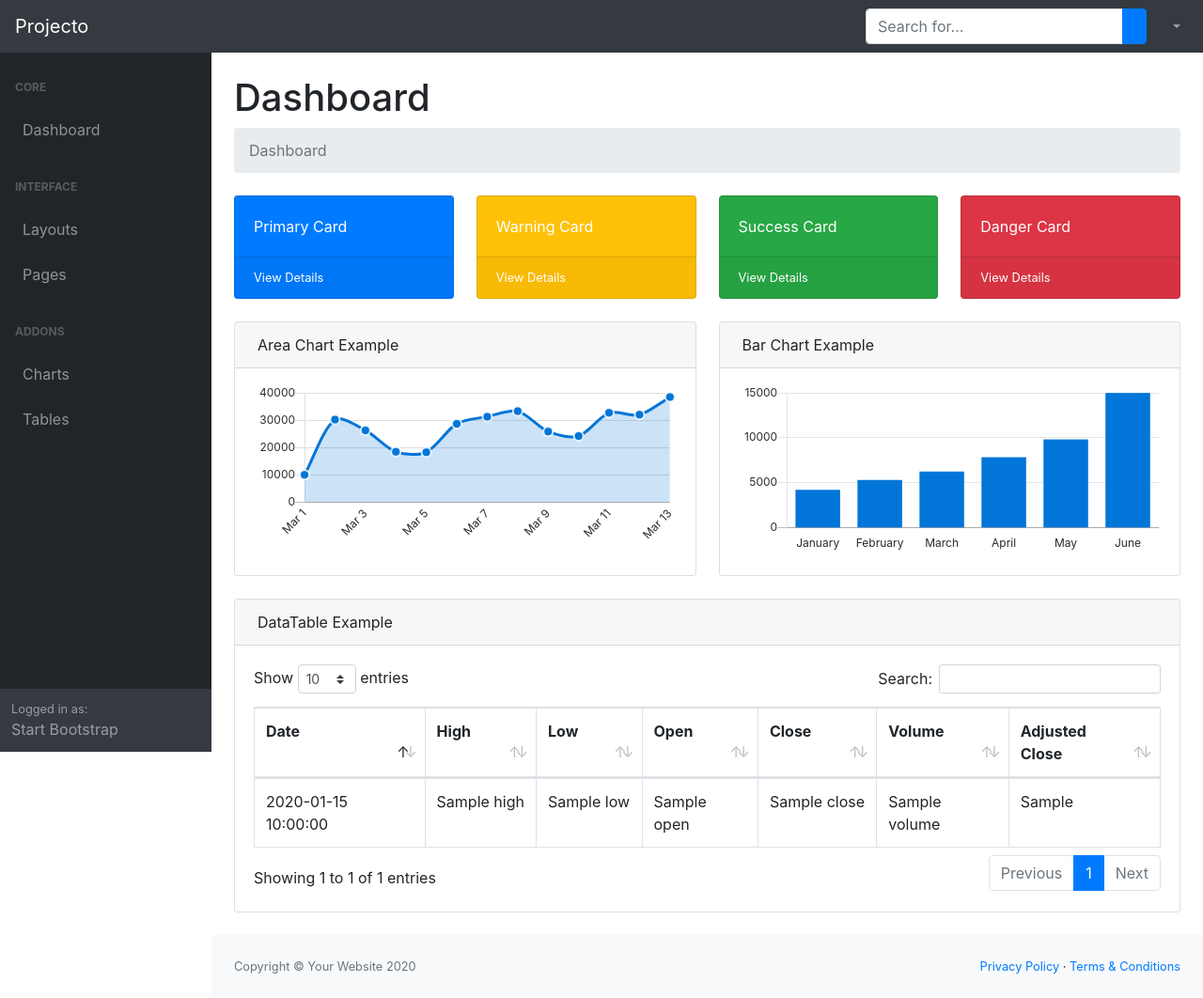
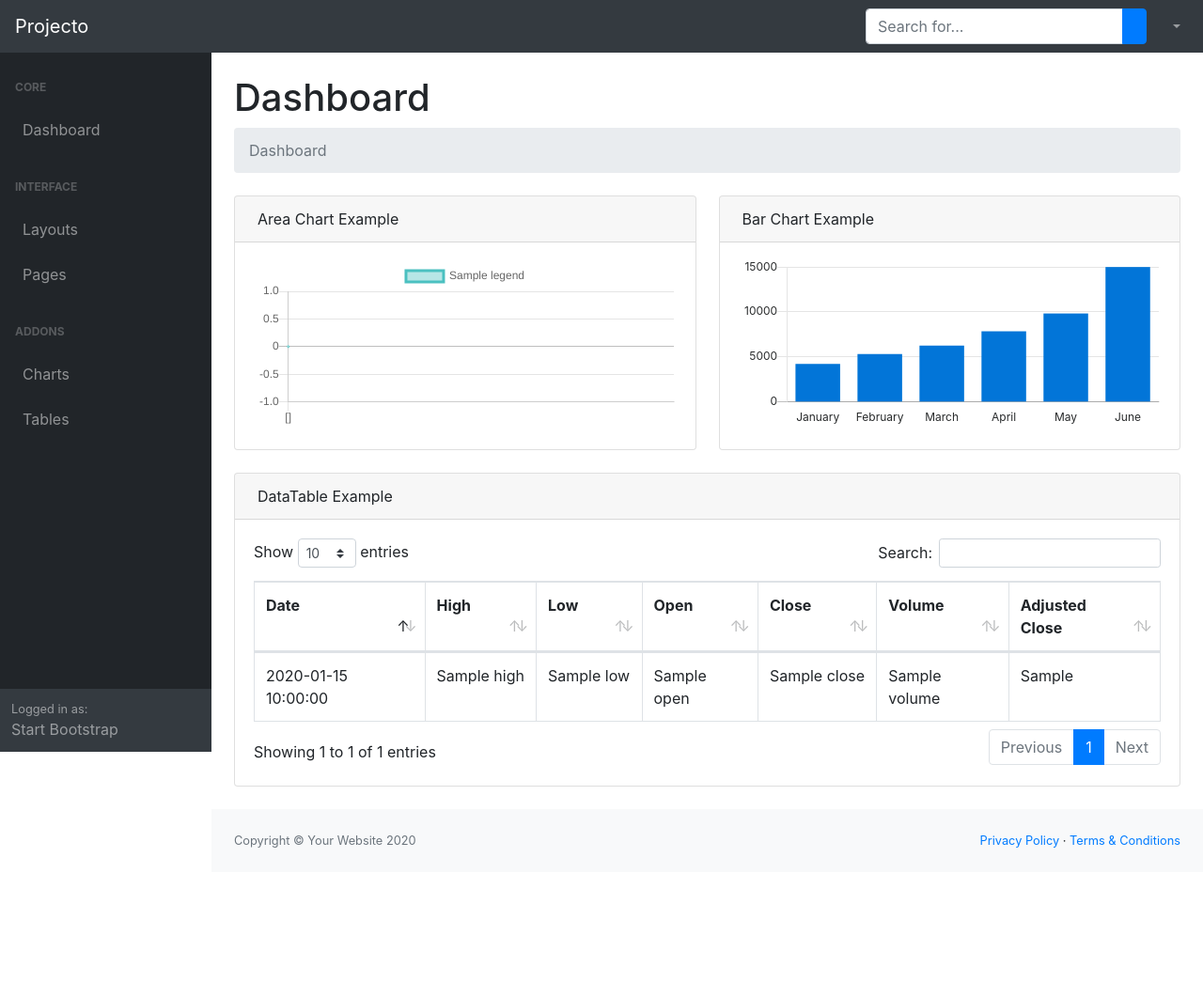
Before and after one commit to am16br/COP4521, a Flask app: template Website/templates/index.html in a window 1280 px wide. Shown: the whole page at 94% size. After the commit the page ends 902 px from the top, so only its background shows below. Run offline with Flask 2, Linux system fonts and the light colour scheme; the template is opened without the code that fills it: most values are stand-ins (such as "Sample title", 1, 10 or a date in 2020); some libraries are stand-ins or nearby versions.

Commit message:
Preliminary Chart
Still a work in progress

```diff
--- a/Website/templates/index.html
+++ b/Website/templates/index.html
@@ -10,6 +10,9 @@
         <link type="text/css" href="{{ url_for('static', filename='css/styles.css') }}" rel="stylesheet" />
         <link type="text/css" href="{{ url_for('static', filename='css/dataTables.bootstrap4.min.css') }}" rel="stylesheet"/>
         <script src="{{ url_for('static', filename='js/all.min.js') }}"></script>
+        <!-- import plugin script -->
+        <script src='static/js/Chart.min.js'></script>
+        </head>
     </head>
     <body class="sb-nav-fixed">
         <nav class="sb-topnav navbar navbar-expand navbar-dark bg-dark">
@@ -115,51 +118,54 @@
                             <li class="breadcrumb-item active">Dashboard</li>
                         </ol>
                         <div class="row">
-                            <div class="col-xl-3 col-md-6">
-                                <div class="card bg-primary text-white mb-4">
-                                    <div class="card-body">Primary Card</div>
-                                    <div class="card-footer d-flex align-items-center justify-content-between">
-                                        <a class="small text-white stretched-link" href="#">View Details</a>
-                                        <div class="small text-white"><i class="fas fa-angle-right"></i></div>
-                                    </div>
-                                </div>
-                            </div>
-                            <div class="col-xl-3 col-md-6">
-                                <div class="card bg-warning text-white mb-4">
-                                    <div class="card-body">Warning Card</div>
-                                    <div class="card-footer d-flex align-items-center justify-content-between">
-                                        <a class="small text-white stretched-link" href="#">View Details</a>
-                                        <div class="small text-white"><i class="fas fa-angle-right"></i></div>
-                                    </div>
-                                </div>
-                            </div>
-                            <div class="col-xl-3 col-md-6">
-                                <div class="card bg-success text-white mb-4">
-                                    <div class="card-body">Success Card</div>
-                                    <div class="card-footer d-flex align-items-center justify-content-between">
-                                        <a class="small text-white stretched-link" href="#">View Details</a>
-                                        <div class="small text-white"><i class="fas fa-angle-right"></i></div>
-                                    </div>
-                                </div>
-                            </div>
-                            <div class="col-xl-3 col-md-6">
-                                <div class="card bg-danger text-white mb-4">
-                                    <div class="card-body">Danger Card</div>
-                                    <div class="card-footer d-flex align-items-center justify-content-between">
-                                        <a class="small text-white stretched-link" href="#">View Details</a>
-                                        <div class="small text-white"><i class="fas fa-angle-right"></i></div>
-                                    </div>
-                                </div>
-                            </div>
-                        </div>
-                        <div class="row">
                             <div class="col-xl-6">
                                 <div class="card mb-4">
                                     <div class="card-header">
                                         <i class="fas fa-chart-area mr-1"></i>
                                         Area Chart Example
                                     </div>
-                                    <div class="card-body"><canvas id="myAreaChart" width="100%" height="40"></canvas></div>
+                                    <div class="card-body"><canvas id="myChart" width="100%" height="40"></canvas></div>
+                                        <script>
+                                            // define the chart data
+                                            var chartData = {
+                                            labels : [{% for item in labels %}
+                                                        "{{item}}",
+                                                        {% endfor %}],
+                                            datasets : [{
+                                                label: '{{ legend }}',
+                                                fill: true,
+                                                lineTension: 0.1,
+                                                backgroundColor: "rgba(75,192,192,0.4)",
+                                                borderColor: "rgba(75,192,192,1)",
+                                                borderCapStyle: 'butt',
+                                                borderDash: [],
+                                                borderDashOffset: 0.0,
+                                                borderJoinStyle: 'miter',
+                                                pointBorderColor: "rgba(75,192,192,1)",
+                                                pointBackgroundColor: "#fff",
+                                                pointBorderWidth: 1,
+                                                pointHoverRadius: 5,
+                                                pointHoverBackgroundColor: "rgba(75,192,192,1)",
+                                                pointHoverBorderColor: "rgba(220,220,220,1)",
+                                                pointHoverBorderWidth: 2,
+                                                pointRadius: 1,
+                                                pointHitRadius: 10,
+                                                data : [{% for item in values %}
+                                                            {{item}},
+                                                        {% endfor %}],
+                                                spanGaps: false
+                                            }]
+                                            }
+
+                                            // get chart canvas
+                                            var ctx = document.getElementById("myChart").getContext("2d");
+
+                                            // create the chart using the chart canvas
+                                            var myChart = new Chart(ctx, {
+                                            type: 'line',
+                                            data: chartData,
+                                            });
+                                        </script>
                                 </div>
                             </div>
                             <div class="col-xl-6">
```
Also changed, not shown: Website/Projecto.db, Website/^GSPC.csv.
